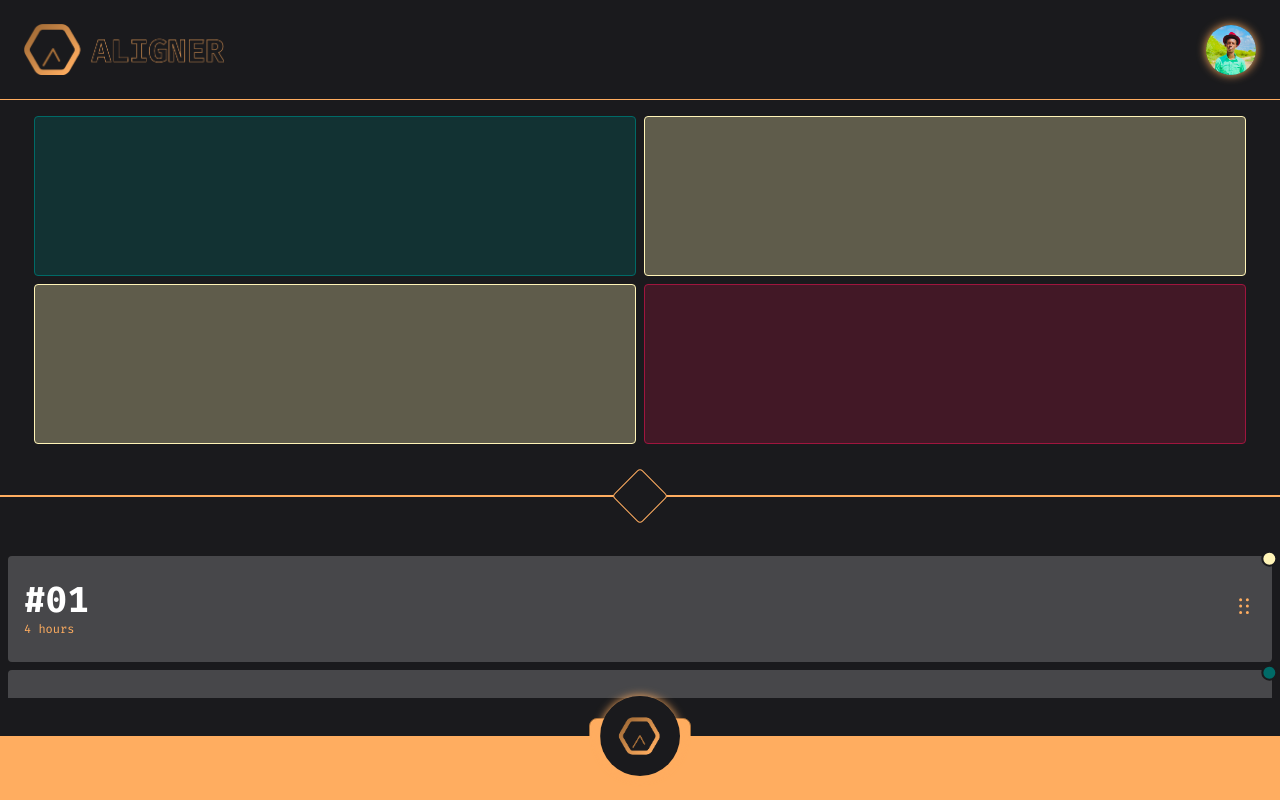
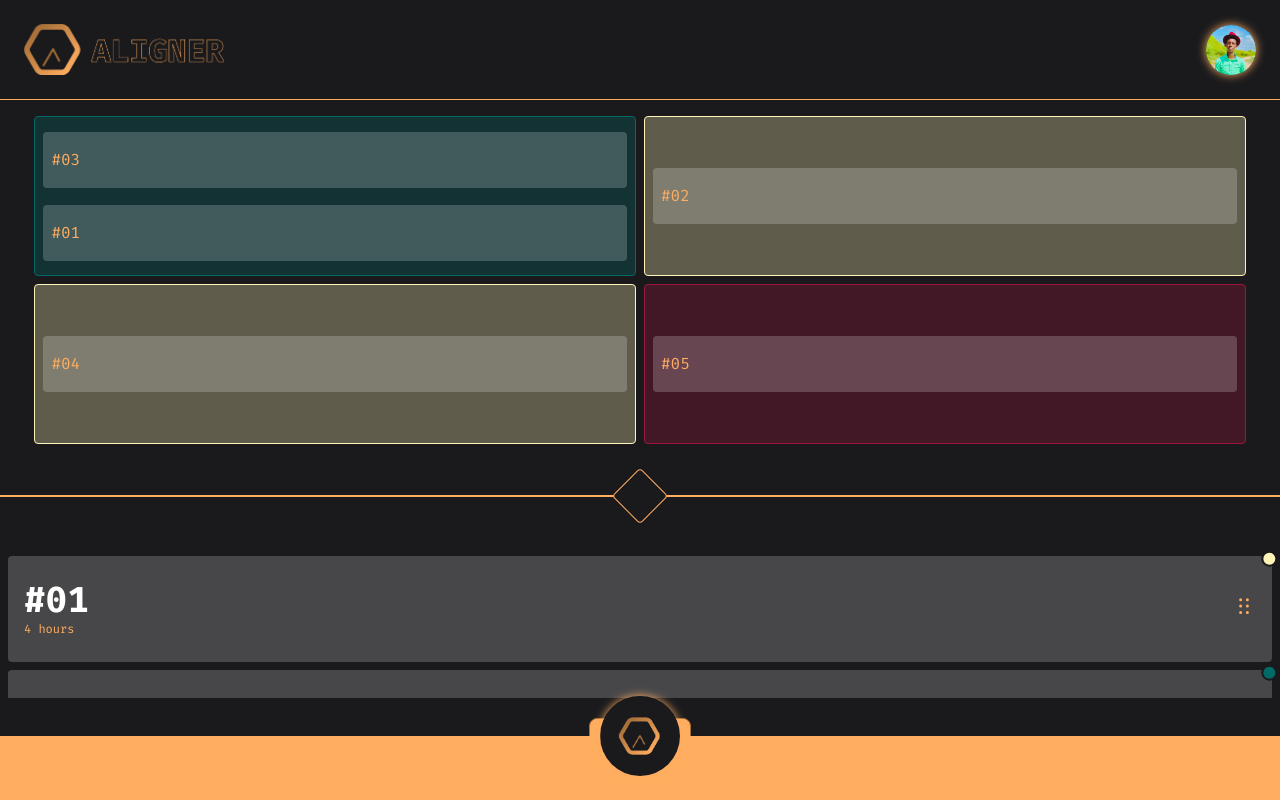
Before and after one commit to malikyakub/Alignerai, a React (Vite) app: page /tasks in a window 1280 px wide. Built offline with nearby package versions, Linux system fonts and the light colour scheme; no server answers.

Commit message:
tasks aligment into cells

```diff
--- a/public/data.json
+++ b/public/data.json
@@ -23,10 +23,45 @@
         "taskDuration" : "5 hours",
         "taskPriority" : "low",
         "taskisSet" : false
+      },
+      {
+        "taskId" : "#04",
+        "taskName" : "GYM",
+        "taskDetail" : "lift some wight",
+        "taskDuration" : "45 min",
+        "taskPriority" : "medium",
+        "taskisSet" : false
+      },
+      {
+        "taskId" : "#05",
+        "taskName" : "Exercise",
+        "taskDetail" : "do some home exercises",
+        "taskDuration" : "10 min",
+        "taskPriority" : "low",
+        "taskisSet" : false
       }
     ],
-    "pri-1-tasks" : [],
-    "pri-2-tasks" : [],
-    "pri-3-tasks" : [],
-    "pri-4-tasks" : []
+    "priOneTasks" : [
+      {
+        "taskId" : "#03"
+      },
+      {
+        "taskId" : "#01"
+      }
+    ],
+    "priTwoTasks" : [
+      {
+        "taskId" : "#02"
+      }
+    ],
+    "priThreeTasks" : [
+      {
+        "taskId" : "#04"
+      }
+    ],
+    "priFourTasks" : [
+      {
+        "taskId" : "#05"
+      }
+    ]
   }
--- a/src/components/Matrix.jsx
+++ b/src/components/Matrix.jsx
@@ -1,42 +1,137 @@
-import React from "react";
-import styles from "./Matrix.module.css";
+import React, { useEffect, useState } from "react";
 
 function Matrix() {
+  const [priOneTasks, setPriOneTasks] = useState([]);
+  const [priTwoTasks, setPriTwoTasks] = useState([]);
+  const [priThreeTasks, setPriThreeTasks] = useState([]);
+  const [priFourTasks, setPriFourTasks] = useState([]);
+  const [tasks, setTasks] = useState([]);
+  const [selectedTask, setSelectedTask] = useState(null); // State to store selected task details
+  const [isDialogOpen, setIsDialogOpen] = useState(false); // State to control dialog visibility
+
+  useEffect(() => {
+    fetch("/data.json")
+      .then((res) => res.json())
+      .then((data) => {
+        setPriOneTasks(data.priOneTasks || []);
+        setPriTwoTasks(data.priTwoTasks || []);
+        setPriThreeTasks(data.priThreeTasks || []);
+        setPriFourTasks(data.priFourTasks || []);
+        setTasks(data.tasks || []);
+      })
+      .catch((error) => console.error("Error fetching tasks:", error));
+  }, []);
+
+  const taskDetailShow = (clickedTaskId) => {
+    const taskToShowDetailed = tasks.find(
+      (task) => task.taskId === clickedTaskId
+    );
+    setSelectedTask(taskToShowDetailed); // Set the selected task details
+    setIsDialogOpen(true); // Open the dialog
+  };
+
+  const handleCloseDialog = () => {
+    setIsDialogOpen(false);
+    setSelectedTask(null);
+  };
+
   return (
-    <div className={`mt-4 w-full flex gap-2 flex-wrap justify-center`}>
+    <div className="mt-4 w-full flex gap-2 flex-wrap justify-center">
+      <div className="w-[47%] flex items-center gap-1 p-2 overflow-scroll flex-wrap justify-center border border-prim-300 rounded h-40 bg-[#006a674d]">
+        {priOneTasks.map((priOneTask) => (
           <div
-        className={`w-[47%] flex items-center justify-center border border-prim-300 rounded h-40 bg-[#006a674d] ${styles.parent}`}
+            onClick={() => taskDetailShow(priOneTask.taskId)}
+            className="bg-[#ffffff33] py-4 px-2 w-full rounded"
+            key={priOneTask.taskId}
           >
-        <h3 className="uppercase text-sm flex-col items-center justify-center hidden">
-          urgert <span className="text-xl text-white -200 font-bold">/</span>{" "}
-          important{" "}
-        </h3>
+            {priOneTask.taskId}
           </div>
+        ))}
+      </div>
+      <div className="w-[47%] flex items-center gap-1 p-2 overflow-scroll flex-cols justify-center border border-prim-200 rounded h-40 bg-[#fff4b74d]">
+        {priTwoTasks.map((priTwoTask) => (
           <div
-        className={`w-[47%] flex items-center justify-center border border-prim-200 rounded h-40 bg-[#fff4b74d] ${styles.parent}`}
+            onClick={() => taskDetailShow(priTwoTask.taskId)}
+            className="bg-[#ffffff33] py-4 px-2 w-full rounded"
+            key={priTwoTask.taskId}
           >
-        <h3 className="uppercase text-sm flex-col items-center justify-center hidden">
-          urgert <span className="text-xl text-white -200 font-bold">/</span>{" "}
-          not-important{" "}
-        </h3>
+            {priTwoTask.taskId}
           </div>
+        ))}
+      </div>
+      <div className="w-[47%] flex items-center gap-1 p-2 overflow-scroll flex-wrap justify-center border border-prim-200 rounded h-40 bg-[#fff4b74d]">
+        {priThreeTasks.map((priThreeTask) => (
           <div
-        className={`w-[47%] flex items-center justify-center border border-prim-200 rounded h-40 bg-[#fff4b74d] ${styles.parent}`}
+            onClick={() => taskDetailShow(priThreeTask.taskId)}
+            className="bg-[#ffffff33] py-4 px-2 w-full rounded"
+            key={priThreeTask.taskId}
           >
-        <h3 className="uppercase text-sm flex-col items-center justify-center hidden">
-          not-urgert{" "}
-          <span className="text-xl text-white -200 font-bold">/</span> important{" "}
-        </h3>
+            {priThreeTask.taskId}
           </div>
+        ))}
+      </div>
+      <div className="w-[47%] flex items-center gap-1 p-2 overflow-scroll flex-wrap justify-center border border-prim-100 rounded h-40 bg-[#A0153E4d]">
+        {priFourTasks.map((priFourTask) => (
           <div
-        className={`w-[47%] flex items-center justify-center border border-prim-100 rounded h-40 bg-[#A0153E4d] ${styles.parent}`}
+            onClick={() => taskDetailShow(priFourTask.taskId)}
+            className="bg-[#ffffff33] py-4 px-2 w-full rounded"
+            key={priFourTask.taskId}
           >
-        <h3 className="uppercase text-sm flex-col items-center justify-center hidden">
-          not-urgert{" "}
-          <span className="text-xl text-white -200 font-bold">/</span>{" "}
-          not-important{" "}
-        </h3>
+            {priFourTask.taskId}
           </div>
+        ))}
+      </div>
+
+      {/* Dialog */}
+      {isDialogOpen && selectedTask && (
+        <div className="fixed inset-0 bg-dark-100 bg-opacity-50 flex items-center justify-center z-50">
+          <div className="bg-dark-100 p-6 rounded-md shadow-lg w-96">
+            <h2 className="text-xl font-bold mb-4 text-white">Task Details</h2>
+            <table className="w-full text-left text-white">
+              <tbody>
+                <tr>
+                  <td className="py-2 pr-4 font-semibold text-gold-100">
+                    Task ID:
+                  </td>
+                  <td>{selectedTask.taskId}</td>
+                </tr>
+                <tr>
+                  <td className="py-2 pr-4 font-semibold text-gold-100">
+                    Task Name:
+                  </td>
+                  <td>{selectedTask.taskName || "No name"}</td>
+                </tr>
+                <tr>
+                  <td className="py-2 pr-4 font-semibold text-gold-100">
+                    Task Detail:
+                  </td>
+                  <td>{selectedTask.taskDetail || "No detail"}</td>
+                </tr>
+                <tr>
+                  <td className="py-2 pr-4 font-semibold text-gold-100">
+                    Duration:
+                  </td>
+                  <td>{selectedTask.taskDuration || "No duration"}</td>
+                </tr>
+                <tr>
+                  <td className="py-2 pr-4 font-semibold text-gold-100">
+                    Priority:
+                  </td>
+                  <td>{selectedTask.taskPriority || "No priority"}</td>
+                </tr>
+              </tbody>
+            </table>
+            <div className="mt-4 flex justify-end">
+              <button
+                onClick={handleCloseDialog}
+                className="bbtn bg-gold-100 text-gold-200 px-4 py-2 rounded hover:bg-gray-300"
+              >
+                Close
+              </button>
+            </div>
+          </div>
+        </div>
+      )}
     </div>
   );
 }
--- a/src/components/Matrix.module.css
+++ /dev/null
@@ -1,3 +0,0 @@
-.parent:hover h3 {
-    display: flex;
-}
--- a/src/components/TasksList.jsx
+++ b/src/components/TasksList.jsx
@@ -14,7 +14,7 @@ function TasksList({
   const [tasks, setTasks] = useState([]);
 
   useEffect(() => {
-    fetch("/task.json")
+    fetch("/data.json")
       .then((res) => res.json())
       .then((data) => setTasks(data.tasks))
       .catch((error) => console.error("Error fetching tasks:", error));
```
Lines whose indentation alone changed are shown as unchanged.
